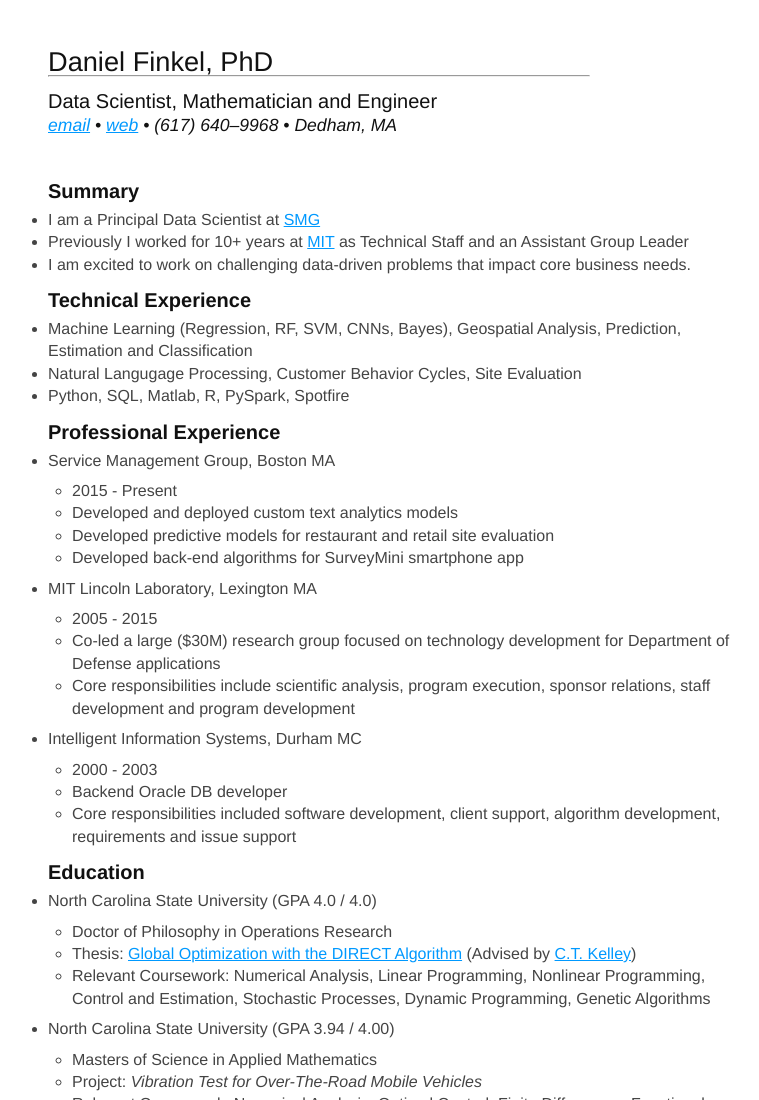
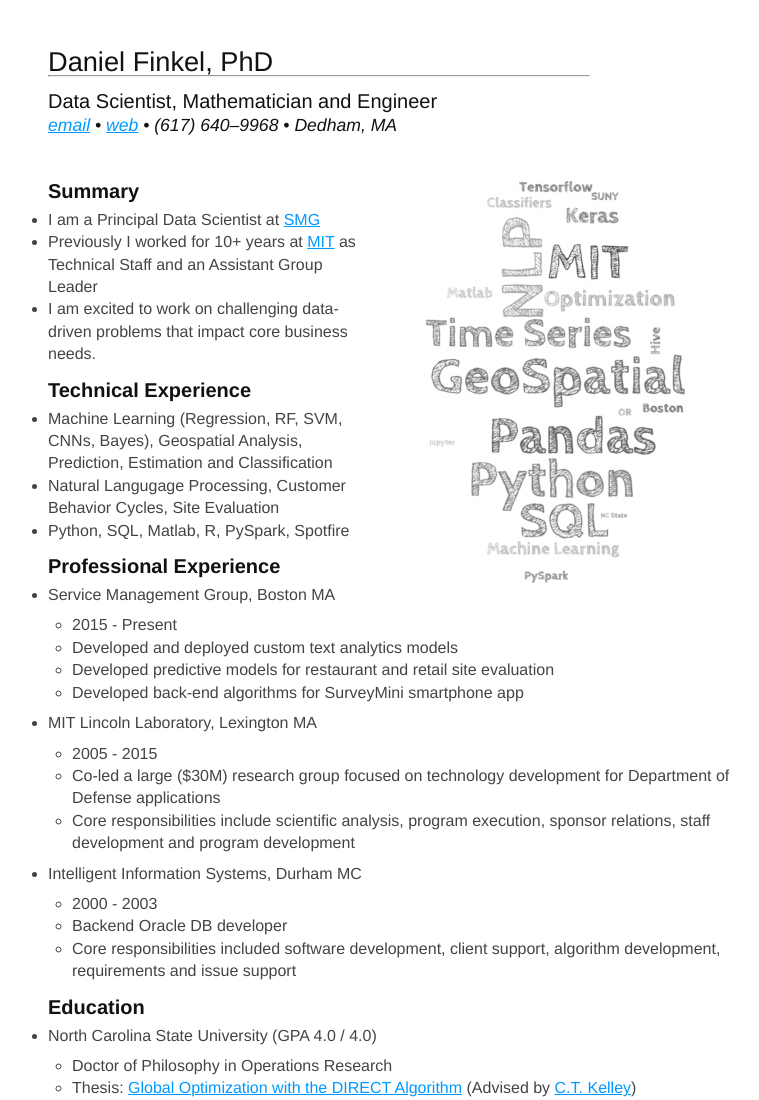
Before and after one commit to danfinkel/danfinkel.github.io, a plain HTML site: page _site/resume.html in a window 1280 px wide. Shown: the top 1100 px of the page, without its empty margins (242-1001 px from the left). Drawn offline with Linux system fonts and the light colour scheme.

Commit message:
updated about me

```diff
--- a/_site/resume.html
+++ b/_site/resume.html
@@ -16,7 +16,7 @@
 <h4 id="emailmailto:dan.finkelgmail.combullwebhttps:danfinkel.github.iobull617640-9968bulldedhamma"><a href="mailto:dan.finkel@gmail.com">email</a> &bull; <a href="https://danfinkel.github.io/">web</a> &bull; (617) 640&#8211;9968 &bull; Dedham, MA</h4>
 
 <figure>
-<img src="wc/resume_wc.jpg" alt="" id="pic" style="float: right" />
+<img src="images/resume_wc.jpg" alt="" id="pic" style="float: right" />
 <figcaption></figcaption>
 </figure>
 
```
Also changed, not shown: resume.html (+1 -1 lines).
